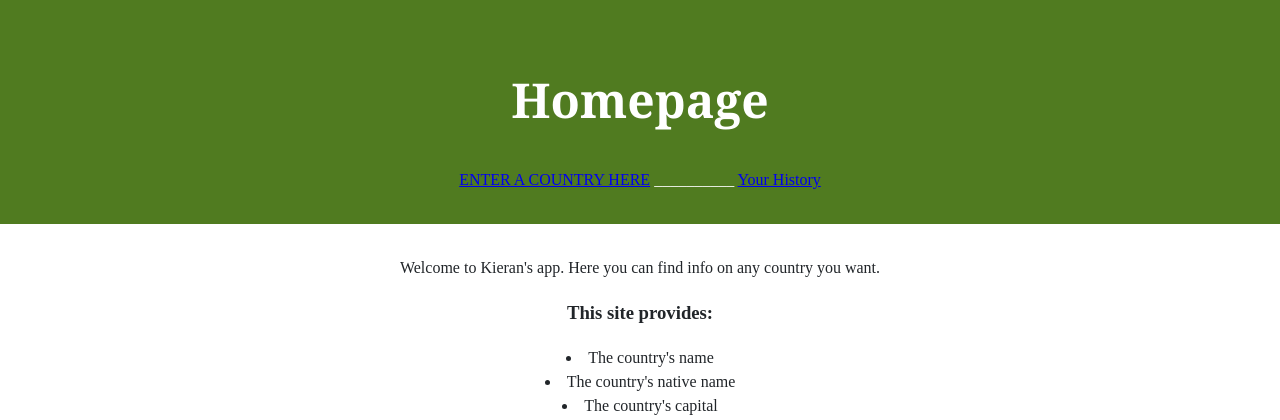
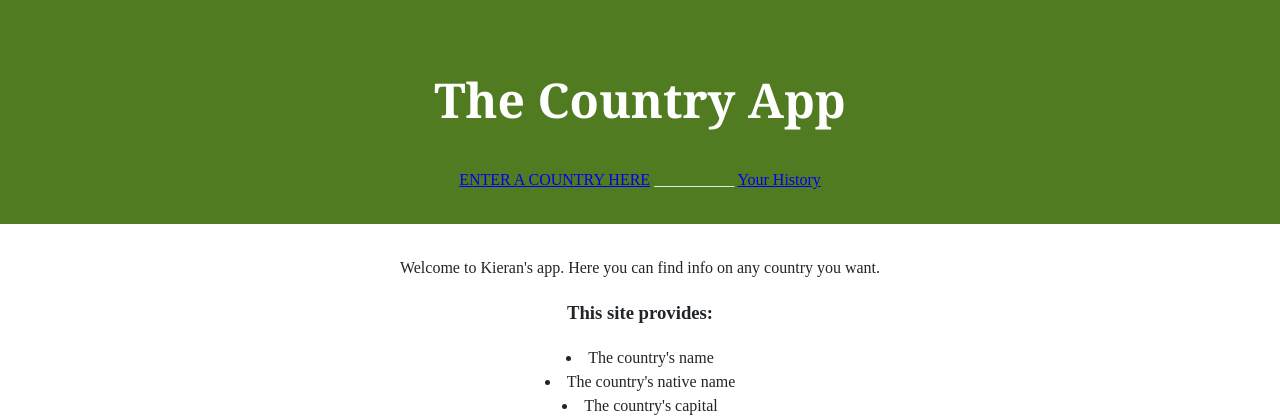
Before and after one commit to Kieran54/flask-final-mr-dr-brown, a Flask app: page / in a window 1280 px wide. Shown: the top 420 px of the page. Run offline with Flask 3, Linux system fonts and the light colour scheme; some libraries are stand-ins or nearby versions.

Commit message:
Thu, May 18, 2023, 3:44 PM +00:00

```diff
--- a/templates/index.html
+++ b/templates/index.html
@@ -8,7 +8,7 @@
     </head>
     <body>
         <div class="header">
-            <h1>Homepage</h1>
+            <h1>The Country App</h1>
             <a href="enter.html">ENTER A COUNTRY HERE</a>
             <a>__________</a>
             <a href="history.html">Your History</a>
```
